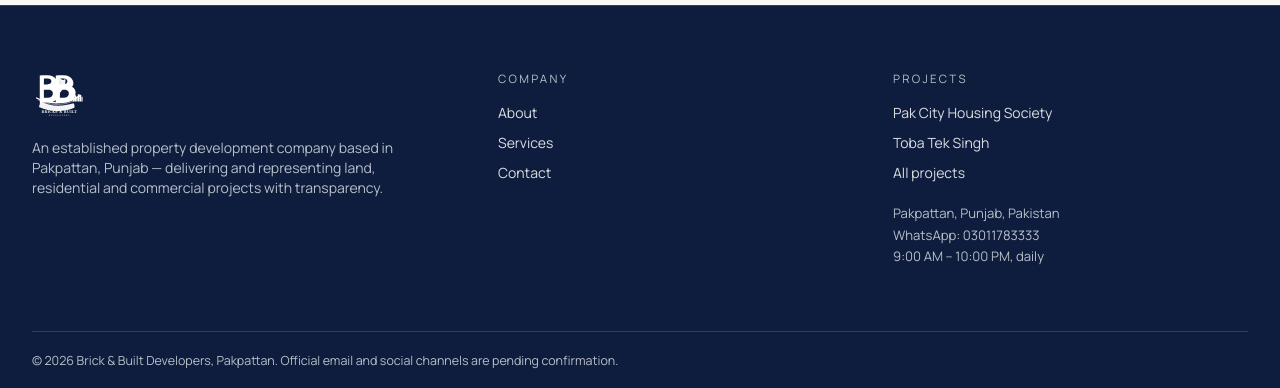
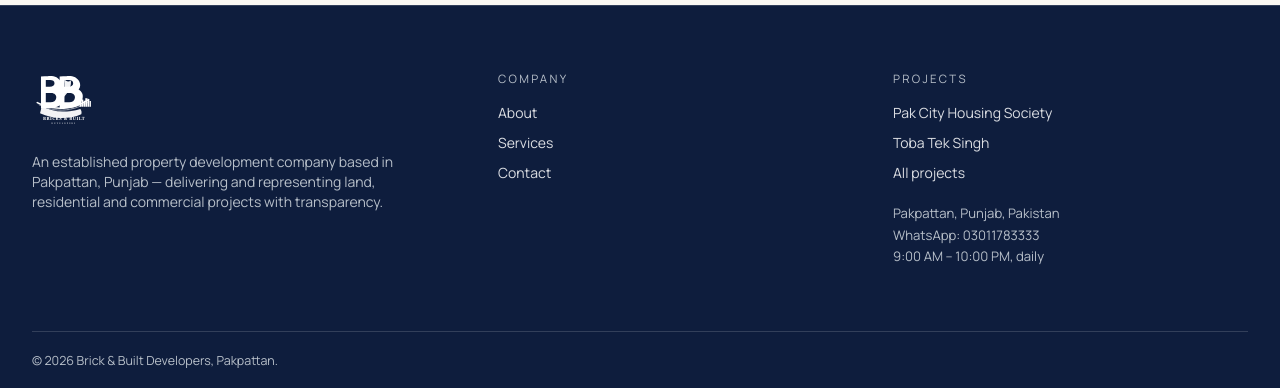
Before and after one commit to enviromation17-bit/brick-and-build, a React (Vite) app: page /contact in a window 1280 px wide. Shown: the part 1315-1703 px from the top of the page. Built offline with nearby package versions, Linux system fonts and the light colour scheme.

Commit message:
Fix double logo: mark-only in header; full logo + social links in footer

```diff
--- a/src/components/Footer.jsx
+++ b/src/components/Footer.jsx
@@ -2,18 +2,69 @@
 import { COMPANY } from "../data/content";
 import Mark from "./Mark";
 
+const SOCIAL = [
+  {
+    key: "facebook",
+    label: "Facebook",
+    href: () => COMPANY.social?.facebook,
+    icon: (
+      <svg viewBox="0 0 24 24" width="18" height="18" fill="currentColor" aria-hidden="true">
+        <path d="M14 9h3V6h-3c-2.2 0-4 1.8-4 4v2H8v3h2v7h3v-7h2.5l.5-3H13v-2c0-.6.4-1 1-1z" />
+      </svg>
+    ),
+  },
+  {
+    key: "instagram",
+    label: "Instagram",
+    href: () => COMPANY.social?.instagram,
+    icon: (
+      <svg viewBox="0 0 24 24" width="18" height="18" fill="currentColor" aria-hidden="true">
+        <path d="M7 2h10a5 5 0 0 1 5 5v10a5 5 0 0 1-5 5H7a5 5 0 0 1-5-5V7a5 5 0 0 1 5-5zm0 2a3 3 0 0 0-3 3v10a3 3 0 0 0 3 3h10a3 3 0 0 0 3-3V7a3 3 0 0 0-3-3H7zm5 3.5A4.5 4.5 0 1 1 7.5 12 4.5 4.5 0 0 1 12 7.5zm0 2A2.5 2.5 0 1 0 14.5 12 2.5 2.5 0 0 0 12 9.5zM17.5 6.2a1.1 1.1 0 1 1-1.1 1.1 1.1 1.1 0 0 1 1.1-1.1z" />
+      </svg>
+    ),
+  },
+  {
+    key: "linkedin",
+    label: "LinkedIn",
+    href: () => COMPANY.social?.linkedin,
+    icon: (
+      <svg viewBox="0 0 24 24" width="18" height="18" fill="currentColor" aria-hidden="true">
+        <path d="M6.5 9H3.5v12h3V9zM5 3.5A1.75 1.75 0 1 0 5 7a1.75 1.75 0 0 0 0-3.5zM21 13.3c0-3.2-1.7-4.7-4-4.7a3.4 3.4 0 0 0-3 1.6V9H11v12h3v-6.4c0-1.7.8-2.7 2.2-2.7 1.3 0 1.8.9 1.8 2.7V21h3v-7.7z" />
+      </svg>
+    ),
+  },
+];
+
 export default function Footer() {
+  const links = SOCIAL.map((s) => ({ ...s, url: s.href() })).filter((s) => s.url && String(s.url).trim());
+
   return (
     <footer className="border-t border-lineDark bg-navyDeep text-white">
       <div className="max-w-container mx-auto px-5 md:px-8">
         <div className="grid md:grid-cols-[1.2fr_1fr_1fr] gap-10 py-16">
           <div>
-            <Link to="/" className="flex items-center text-white" aria-label="Brick & Built home">
-              <Mark size={48} className="h-12 w-auto max-w-[9rem]" />
+            <Link to="/" className="inline-flex items-center text-white" aria-label="Brick & Built home">
+              <Mark size={56} variant="full" className="h-14 w-auto max-w-[11rem]" />
             </Link>
             <p className="mt-5 max-w-[24rem] text-sm text-slateLight">
               An established property development company based in Pakpattan, Punjab — delivering and representing land, residential and commercial projects with transparency.
             </p>
+            {links.length > 0 && (
+              <div className="mt-6 flex flex-wrap gap-3">
+                {links.map((s) => (
+                  <a
+                    key={s.key}
+                    href={s.url}
+                    target="_blank"
+                    rel="noopener noreferrer"
+                    aria-label={s.label}
+                    className="inline-flex h-10 w-10 items-center justify-center rounded-full border border-white/20 text-white/85 hover:bg-white/10 hover:text-white"
+                  >
+                    {s.icon}
+                  </a>
+                ))}
+              </div>
+            )}
           </div>
           <div>
             <p className="text-[0.72rem] tracking-[0.2em] uppercase text-slateLight">Company</p>
@@ -36,7 +87,9 @@
           </div>
         </div>
         <div className="border-t border-lineDark">
-          <p className="py-5 text-[0.78rem] text-slateLight">© {new Date().getFullYear()} {COMPANY.fullName}, Pakpattan. Official email and social channels are pending confirmation.</p>
+          <p className="py-5 text-[0.78rem] text-slateLight">
+            © {new Date().getFullYear()} {COMPANY.fullName}, Pakpattan.
+          </p>
         </div>
       </div>
     </footer>
--- a/src/components/Header.jsx
+++ b/src/components/Header.jsx
@@ -32,7 +32,8 @@
           className={`flex items-center shrink-0 ${dark ? "text-navy" : "text-white"}`}
           aria-label="Brick & Built home"
         >
-          <Mark size={48} className="h-12 w-auto max-w-[9rem]" />
+          {/* Icon only — avoids double wordmark in the bar */}
+          <Mark size={44} variant="mark" className="h-11 w-auto max-w-[7.5rem]" />
         </Link>
 
         <nav className="hidden lg:flex items-center gap-1" aria-label="Primary">
--- a/src/components/Mark.jsx
+++ b/src/components/Mark.jsx
@@ -1,10 +1,18 @@
-/** Client logo: BB monogram + brick arch + skyline + full wordmark */
-export default function Mark({ className = "", size = 48 }) {
+/**
+ * @param {object} props
+ * @param {string} [props.className]
+ * @param {number} [props.size]
+ * @param {"mark"|"full"} [props.variant]  mark = BB icon only (header); full = icon + wordmark (footer)
+ */
+export default function Mark({ className = "", size = 48, variant = "mark" }) {
+  const full = variant === "full";
   const h = size;
-  const w = Math.round(size * 1.15);
+  const w = full ? Math.round(size * 1.15) : Math.round(size * 1.35);
+  const viewBox = full ? "0 0 400 360" : "0 0 400 280";
+
   return (
     <svg
-      viewBox="0 0 400 360"
+      viewBox={viewBox}
       width={w}
       height={h}
       className={`block ${className}`}
@@ -13,18 +21,14 @@
       xmlns="http://www.w3.org/2000/svg"
     >
       <g fill="currentColor">
-        {/* Left B */}
         <path d="M95 40c38-4 70 6 84 36 8 16 7 36-5 50 19 11 31 30 26 54-6 42-40 64-86 64H52V42c16-2 30-2 43-2zm-12 68h26c19 0 30-10 30-23 0-14-11-21-28-21H83v44zm0 100h30c21 0 35-11 37-28 3-18-11-32-32-32H83v60z" />
-        {/* Right B */}
         <path d="M215 40c38-4 70 6 84 36 8 16 7 36-5 50 19 11 31 30 26 54-6 42-40 64-86 64h-62V42c16-2 30-2 43-2zm-12 68h26c19 0 30-10 30-23 0-14-11-21-28-21h-28v44zm0 100h30c21 0 35-11 37-28 3-18-11-32-32-32h-35v60z" />
       </g>
-      {/* Leaf / swirl through right B */}
       <path
         d="M200 55c8 40 6 85-8 125 22-18 38-42 48-70 4-12 6-28 4-42-12 8-28 12-44-13z"
         fill="currentColor"
         opacity="0.95"
       />
-      {/* Main flourish under BB */}
       <path
         d="M28 210c55 28 125 42 195 32 48-7 95-24 135-52"
         stroke="currentColor"
@@ -40,18 +44,15 @@
         fill="none"
         opacity="0.85"
       />
-      {/* Brick arch band */}
       <path
         fill="currentColor"
         d="M55 232c65 38 155 48 250 18 8 10 10 22 6 34-78 34-185 34-265-6 5-16 8-30 9-46z"
         opacity="0.95"
       />
-      {/* Brick pattern (light mortar) */}
       <g stroke="#FAF8F3" strokeWidth="1.2" opacity="0.45" fill="none">
         <path d="M72 248h210M65 260h225M78 272h200" />
         <path d="M100 244v32M125 246v30M150 244v34M175 246v32M200 244v34M225 246v30M250 244v32" />
       </g>
-      {/* City skyline */}
       <g fill="currentColor">
         <rect x="300" y="205" width="10" height="32" rx="0.5" />
         <rect x="312" y="190" width="12" height="47" rx="0.5" />
@@ -60,7 +61,8 @@
         <rect x="353" y="192" width="10" height="45" rx="0.5" />
         <rect x="365" y="200" width="8" height="37" rx="0.5" />
       </g>
-      {/* Wordmark — matches logo text */}
+      {full && (
+        <>
           <text
             x="200"
             y="320"
@@ -84,6 +86,8 @@
           >
             DEVELOPERS
           </text>
+        </>
+      )}
     </svg>
   );
 }
--- a/src/data/content.js
+++ b/src/data/content.js
@@ -5,6 +5,12 @@
   whatsapp: "923011783333",
   whatsappDisplay: "03011783333",
   hours: "9:00 AM – 10:00 PM, daily",
+  // Paste real profile URLs when ready (leave empty to hide icon)
+  social: {
+    facebook: "",
+    instagram: "",
+    linkedin: "",
+  },
 };
 
 export const NAV = [
```
Lines whose indentation alone changed are shown as unchanged.
